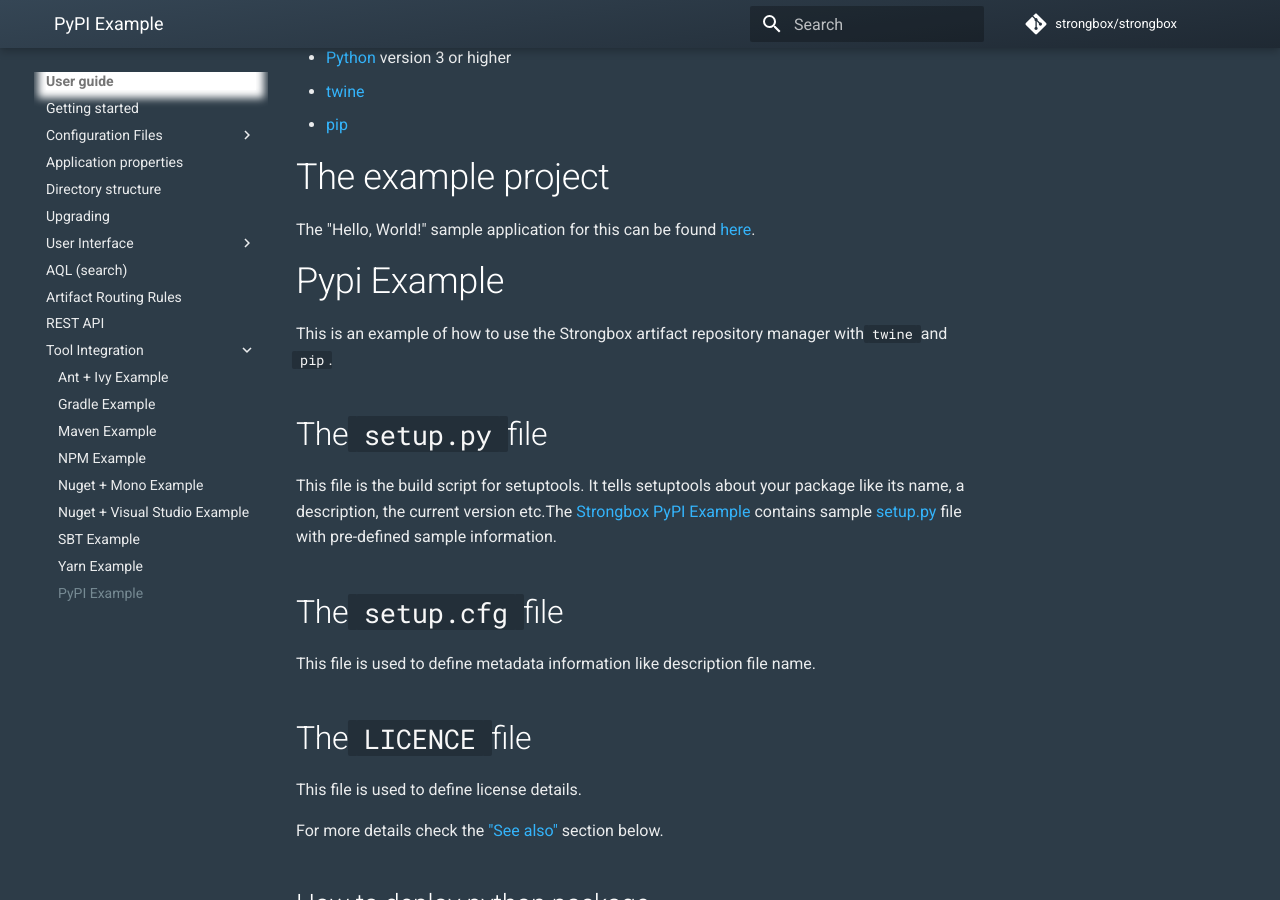
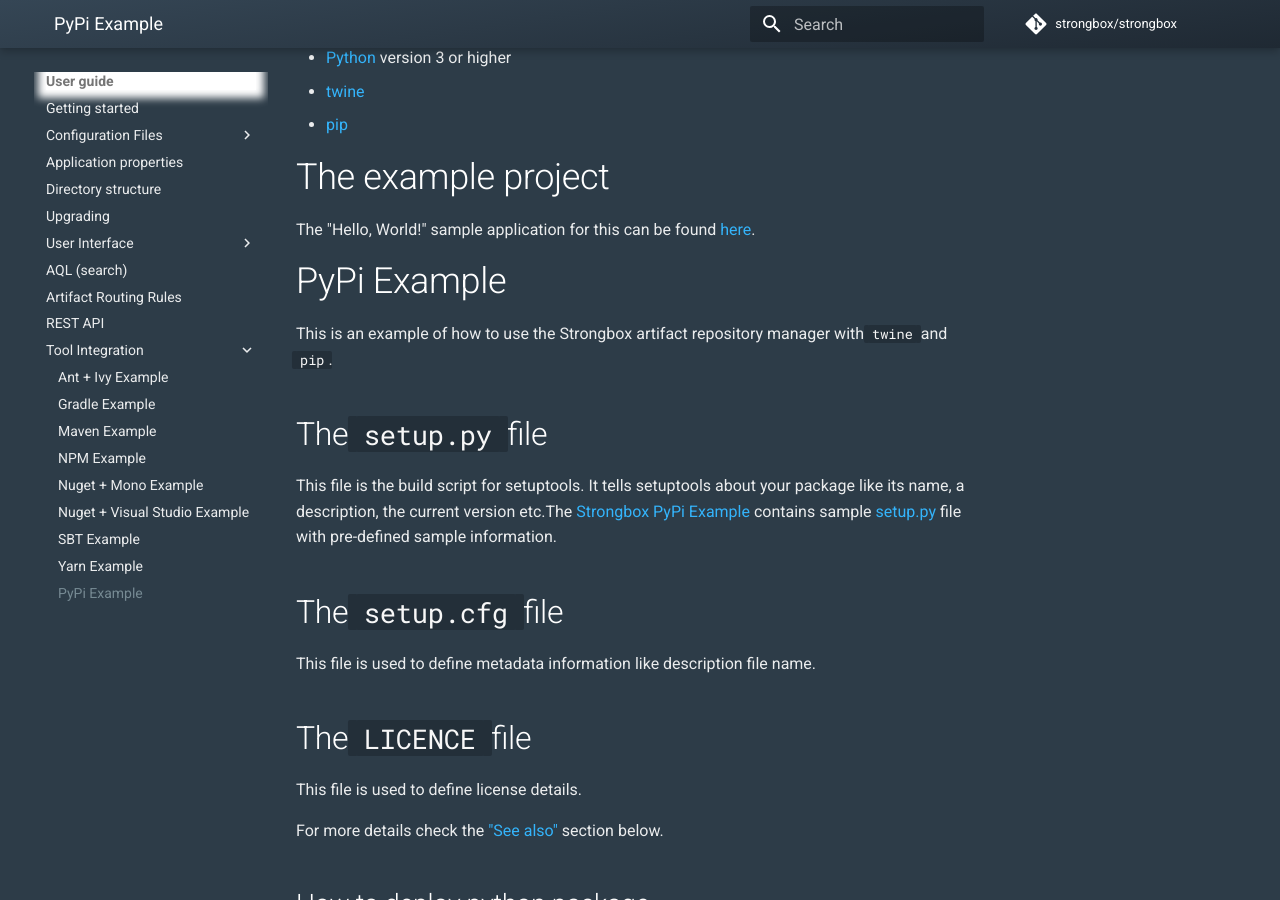
Before and after one commit to strongbox/strongbox-docs, an MkDocs documentation site: the page built from docs/user-guide/tool-integration/pypi-example.md, in a window 1280 px wide and 900 px high, scrolled down 393 px. Built offline with MkDocs 1.6.1 and Material for MkDocs 9.7.7, drawn with Linux system fonts in a browser that asks for light colours; comment, search, counter and statistics services are not loaded.

Commit message:
Issue-812: Minor corrections

```diff
--- a/docs/user-guide/tool-integration/pypi-example.md
+++ b/docs/user-guide/tool-integration/pypi-example.md
@@ -16,13 +16,13 @@
 
 The "Hello, World!" sample application for this can be found [here](https://github.com/strongbox/strongbox-examples/tree/master/hello-strongbox-pypi).
 
-# Pypi Example
+# PyPi Example
 
 This is an example of how to use the Strongbox artifact repository manager with `twine` and `pip`.
 
 ## The `setup.py` file
 
-This file is the build script for setuptools. It tells setuptools about your package like its name, a description, the current version etc.The [Strongbox PyPI Example] contains sample [setup.py] file with pre-defined sample information.
+This file is the build script for setuptools. It tells setuptools about your package like its name, a description, the current version etc.The [Strongbox PyPi Example] contains sample [setup.py] file with pre-defined sample information.
 
 ## The `setup.cfg` file
 
@@ -145,6 +145,6 @@
 * [How to upload python package](https://medium.com/@joel.barmettler/how-to-upload-your-python-package-to-pypi-65edc5fe9c56)
 
 
-[Strongbox Pypi Example]: https://github.com/strongbox/strongbox-examples/tree/master/hello-strongbox-pypi
+[Strongbox PyPi Example]: https://github.com/strongbox/strongbox-examples/tree/master/hello-strongbox-pypi/
 [setup.py]: https://github.com/strongbox/strongbox-examples/blob/master/hello-strongbox-pypi/setup.py
 ["See also"]: #see-also
--- a/mkdocs.yml
+++ b/mkdocs.yml
@@ -100,7 +100,7 @@
       - Nuget + Visual Studio Example: user-guide/tool-integration/nuget-visual-studio-example.md
       - SBT Example: user-guide/tool-integration/sbt-example.md
       - Yarn Example: user-guide/tool-integration/yarn-example.md
-      - PyPI Example: user-guide/tool-integration/pypi-example.md
+      - PyPi Example: user-guide/tool-integration/pypi-example.md
   - Developer guide:
     - Getting started: developer-guide/getting-started.md
     - Building:
```
Also changed, not shown: wiki/_sidebar.md (+1 -1 lines).
